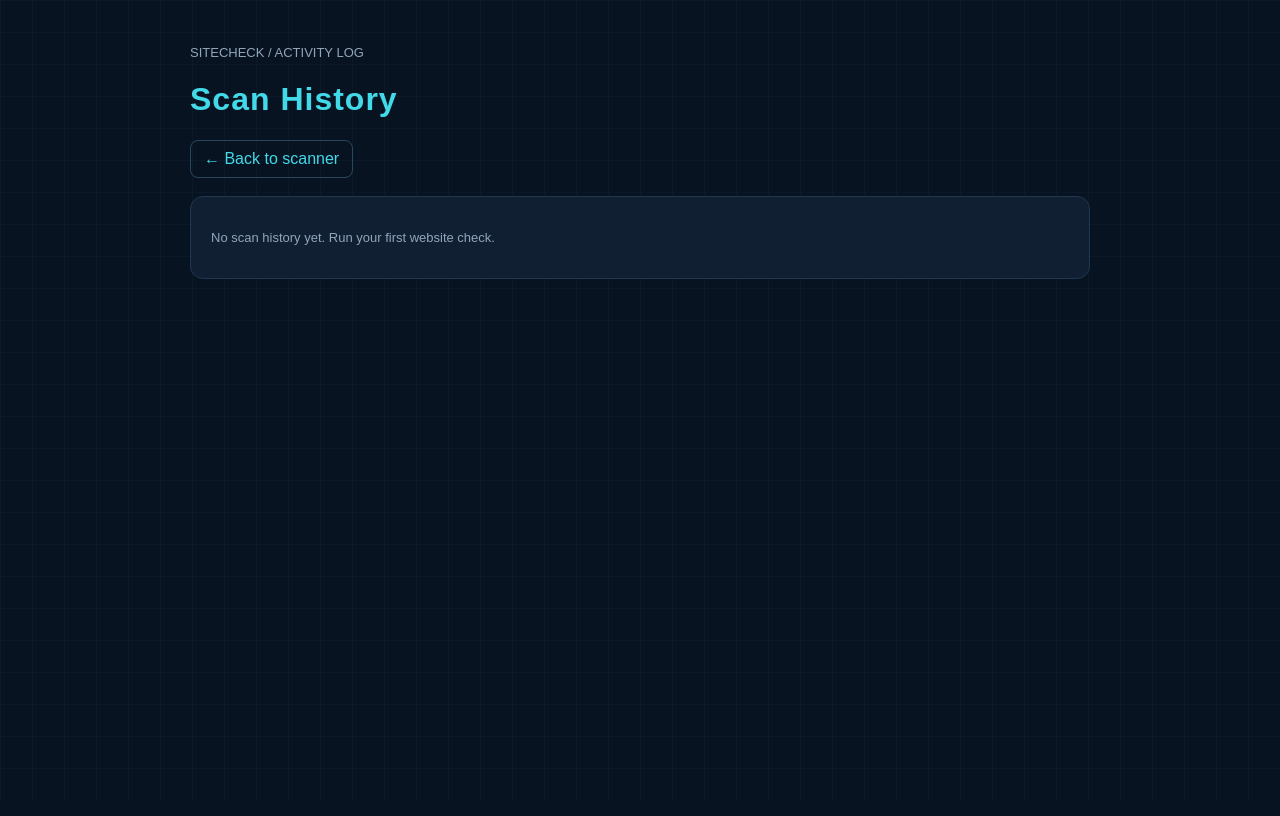
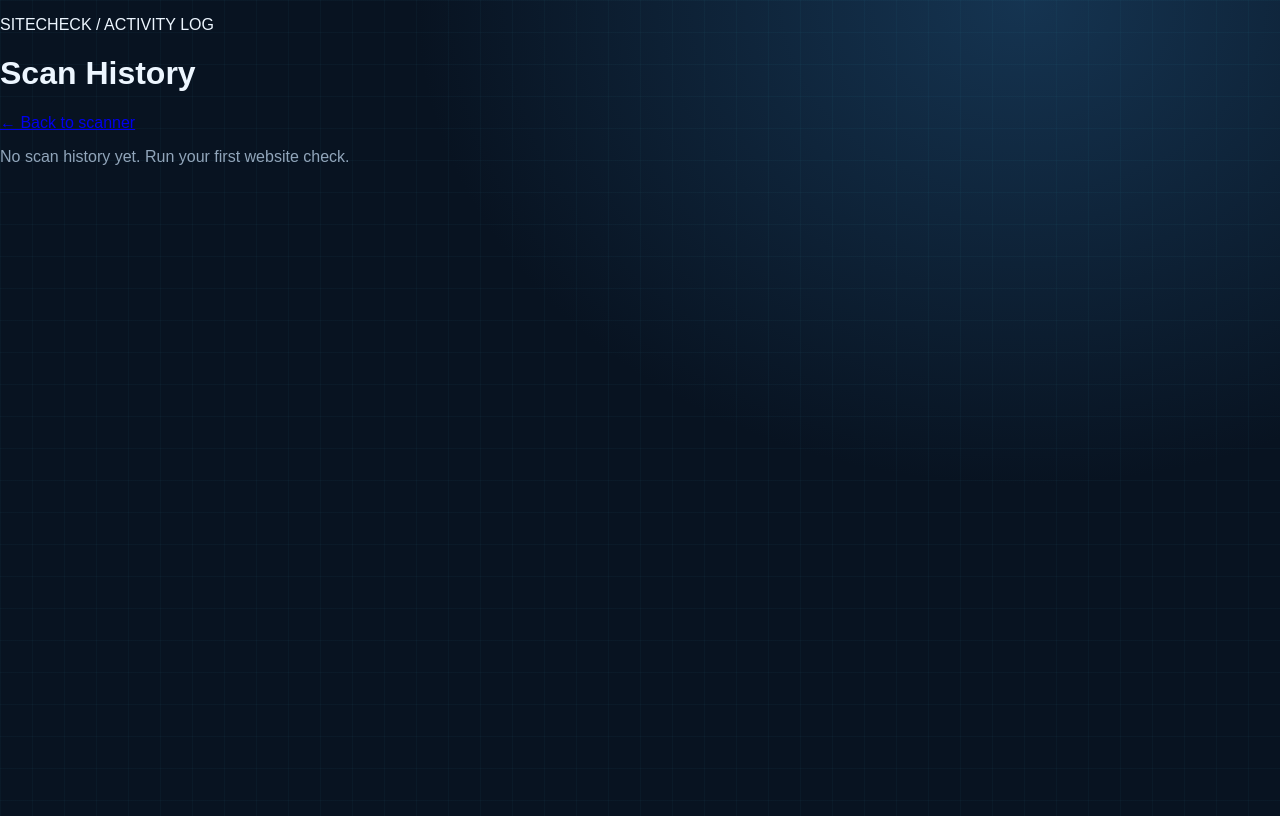
Before and after one commit to codghosttxt-sketch/webstrike, a Flask app: page /history in a window 1280 px wide. Before the commit the page ends 769 px from the top, so only its background shows below. Run offline with Flask 3, Linux system fonts and the light colour scheme; data that the repository does not hold is empty.

Commit message:
Use shared stylesheet for scan history page

```diff
--- a/templates/history.html
+++ b/templates/history.html
@@ -1,5 +1,5 @@
 <!DOCTYPE html><html lang="en"><head><meta charset="UTF-8"><meta name="viewport" content="width=device-width, initial-scale=1.0"><title>SiteCheck | Scan History</title>
-    <style>*{box-sizing:border-box}body{margin:0;padding:25px;font-family:Arial,sans-serif;background:#081321;color:#edf6ff;background-image:linear-gradient(#42d9e809 1px,transparent 1px),linear-gradient(90deg,#42d9e809 1px,transparent 1px);background-size:32px 32px}main{max-width:900px;margin:20px auto}h1{color:#42d9e8;letter-spacing:1px}a{color:#42d9e8;text-decoration:none}section{background:#101f32;border:1px solid #203750;border-radius:13px;padding:20px;margin-top:18px}.entry{padding:15px 0;border-bottom:1px solid #203750;overflow-wrap:anywhere;line-height:1.7}.entry:last-child{border-bottom:0}.entry-top{display:flex;justify-content:space-between;align-items:center;gap:14px}.muted,.empty{color:#91a5ba;font-size:13px}.back{display:inline-block;padding:9px 13px;border:1px solid #29475e;border-radius:8px}.delete-btn{padding:8px 12px;border:1px solid #8b4b56;border-radius:7px;background:#351d29;color:#ffc2c8;cursor:pointer}.delete-btn:hover{background:#512633}@media(max-width:560px){.entry-top{align-items:flex-start;flex-direction:column}}</style></head>
+    <link rel="stylesheet" href="{{ url_for('static', filename='css/style.css') }}"></head>
     <body><main><p class="muted">SITECHECK / ACTIVITY LOG</p><h1>Scan History</h1><p><a class="back" href="/">← Back to scanner</a></p><section>
     {% if rows %}{% for row in rows %}<div class="entry"><div class="entry-top"><div><strong>{{ row["website"] }}</strong><br>Website status: {{ row["website_status"] }}<br>HTTPS status: {{ row["https_status"] }}<br><span class="muted">Scanned at: {{ row["scanned_at"] }}</span></div><form method="POST" action="/delete/{{ row['id'] }}" onsubmit="return confirm('Delete this scan record?')"><button class="delete-btn" type="submit">Delete</button></form></div></div>{% endfor %}{% else %}<p class="empty">No scan history yet. Run your first website check.</p>{% endif %}
     </section></main></body></html>
```
